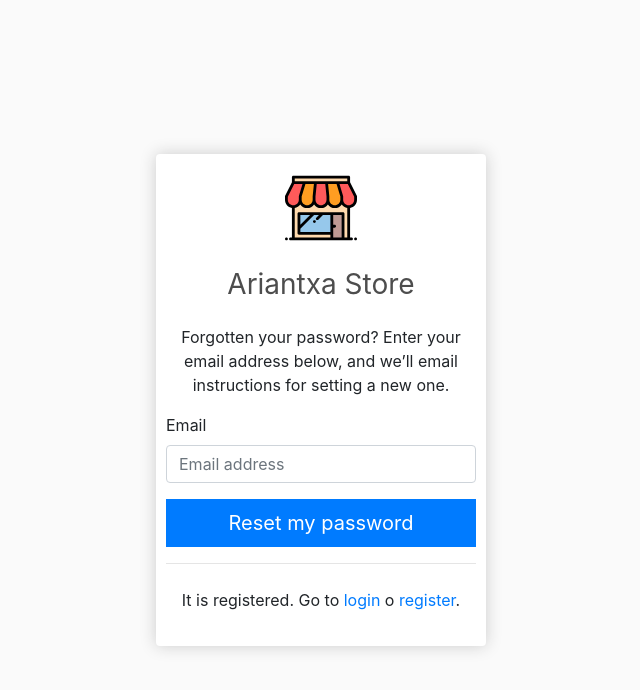
After one commit to djpabloac/ariantxa-store, a Django app: page /reset-password/ in a window 1280 px wide. The commit adds this page. Shown: the top 690 px of the page, without its empty margins (319-959 px from the left). Run offline with Django 3.2, Linux system fonts and the light colour scheme; some libraries are stand-ins or nearby versions.

Commit message:
Password de reinicio terminado

```diff
--- a/ecommerce/requirements.txt
+++ b/ecommerce/requirements.txt
@@ -3,11 +3,13 @@ astroid==2.5.1
 Django==3.1.7
 isort==5.8.0
 lazy-object-proxy==1.6.0
+lockfile==0.12.2
 mccabe==0.6.1
 Pillow==8.1.2
 pylint==2.7.2
 python-dotenv==0.15.0
 pytz==2021.1
+six==1.15.0
 sqlparse==0.4.1
 toml==0.10.2
 wrapt==1.12.1
--- /dev/null
+++ b/ecommerce/store/templates/accounts/reset_password.html
@@ -0,0 +1,48 @@
+{% extends 'accounts/main.html' %}
+{% load static %}
+
+<{% block head %}
+    <title>Password Reset</title>
+{% endblock head %}
+
+{% block content %}
+
+<div class='form-register'>
+    <form class="needs-validation" novalidate="" method="POST">
+        {% csrf_token %}
+        <div class="text-center">
+            <a class="nav-link" href="{% url 'store' %}">
+                <img class="mb-4" src="{% static 'images/main.svg' %}" alt="" width="72" height="72">
+                <h1 class="h3 mb-3 font-weight-normal">Ariantxa Store</h1>
+            </a>
+        </div>
+
+        <div class="text-center mb-3">
+            <p>Forgotten your password? Enter your email address below, and we’ll email instructions for setting a new one.</p>
+        </div>
+
+        <div class="mb-3">
+            <label for="id_email">Email</label>
+            {{form.email}}
+        </div>
+
+        <button class="btn btn-primary btn-lg btn-block" type="submit">Reset my password</button>
+
+        <div class="mb-3">
+            <p>{{form.errors}}</p>
+        </div>
+    </form>
+
+    <hr class="mb-4">
+
+    <div class="text-center mb-4">
+        <p>It is registered. Go to <a href="{% url 'login' %}">login</a> o <a href="{% url 'register' %}">register</a>.</p>
+    </div>
+</div>
+
+<script type="text/javascript">
+    const emailInput = document.getElementById('id_email')
+    emailInput.placeholder = "Email address"
+    emailInput.className += " form-control"
+</script>
+{% endblock content %}
--- a/ecommerce/store/templates/store/Main.html
+++ b/ecommerce/store/templates/store/Main.html
@@ -83,7 +83,7 @@
                             <a href="#" class="btn btn-success btn-sm">{{ user.get_username }}</a>
                             <a href="{% url 'logout' %}" class="btn btn-danger btn-sm">Logout</a>
                         {% else %}
-                            <a href="{% url 'login' %}" class="btn btn-warning">Login</a>
+                            <a href="{% url 'login' %}" class="btn btn-warning btn-sm">Login</a>
                         {% endif %}
                         <a href="{% url 'cart' %}">
                             <img id="cart-icon" src="{% static 'images/cart.png' %}">
--- a/ecommerce/store/urls.py
+++ b/ecommerce/store/urls.py
@@ -1,4 +1,5 @@
 from django.urls import path
+from django.contrib.auth import views as auth_views
 from . import views
 
 urlpatterns = [
@@ -11,4 +12,19 @@ urlpatterns = [
 	path('login/', views.signIn, name="login"),
 	path('logout/', views.signOut, name="logout"),
 	path('register/', views.register, name="register"),
+
+	path('change-password/', auth_views.PasswordChangeView.as_view()),
+
+	path('reset-password/', auth_views.PasswordResetView.as_view(
+		template_name='accounts/reset_password.html'
+	), name='password_reset'),
+	path('reset-password/done/', auth_views.PasswordResetDoneView.as_view(
+		template_name='accounts/reset_password_done.html'
+	), name='password_reset_done'),
+	path('reset-password/confirm/<uidb64>/<token>', auth_views.PasswordResetConfirmView.as_view(
+		template_name='accounts/reset_password_confirm.html'
+	), name='password_reset_confirm'),
+	path('reset-password/complete/', auth_views.PasswordResetCompleteView.as_view(
+		template_name='accounts/reset_password_complete.html'
+	), name='password_reset_complete'),
 ]
--- a/ecommerce/store/views.py
+++ b/ecommerce/store/views.py
@@ -129,7 +129,7 @@ def signIn(request):
 
 def signOut(request):
     logout(request)
-    return redirect('login')
+    return redirect('store')
 
 
 def register(request):
```
Also changed, not shown: ecommerce/ecommerce/settings.py (+8 -0 lines), ecommerce/store/templates/accounts/login.html (+3 -7 lines), ecommerce/store/templates/accounts/reset_password_complete.html (added, +39 -0 lines), ecommerce/store/templates/accounts/reset_password_confirm.html (added, +53 -0 lines), ecommerce/store/templates/accounts/reset_password_done.html (added, +37 -0 lines).
